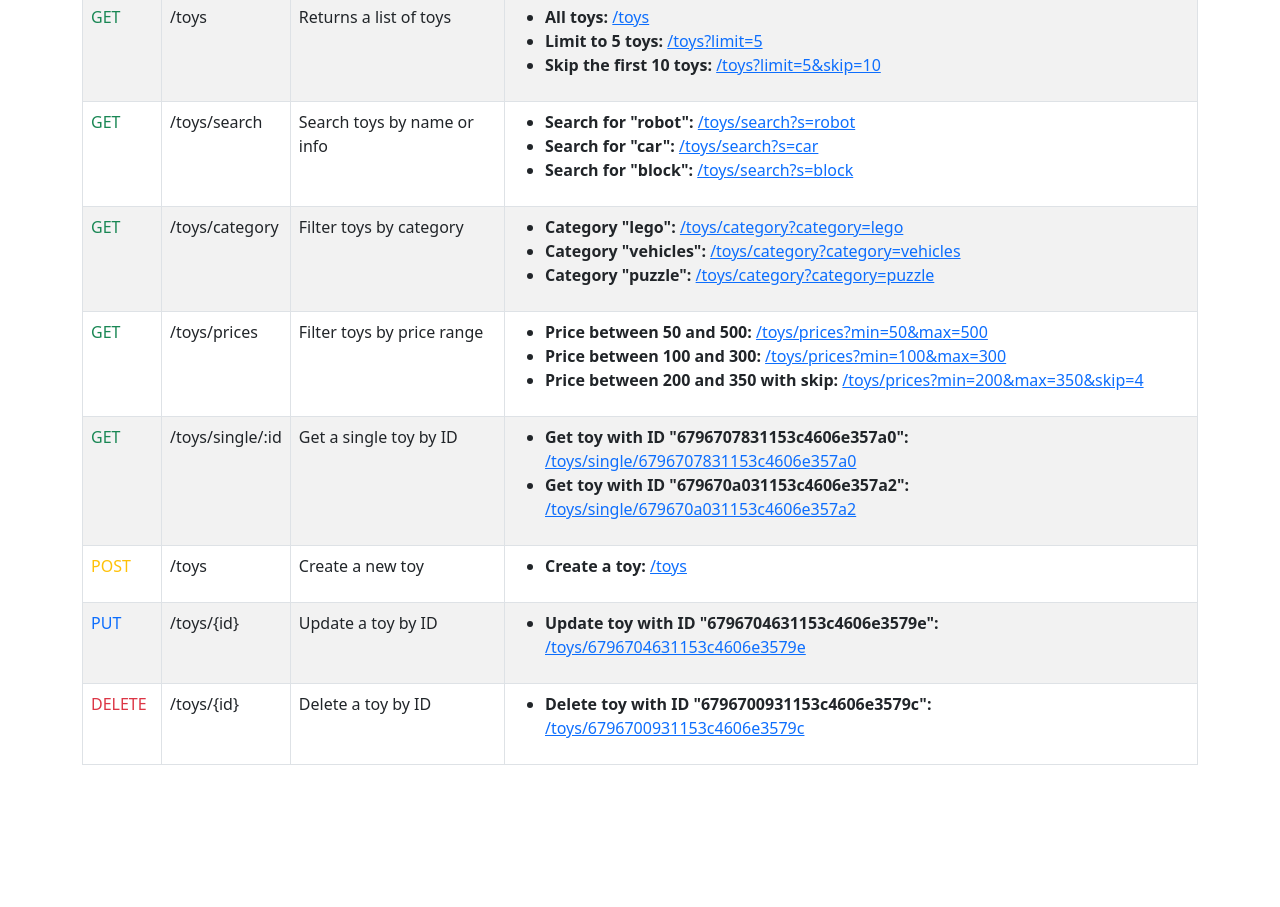
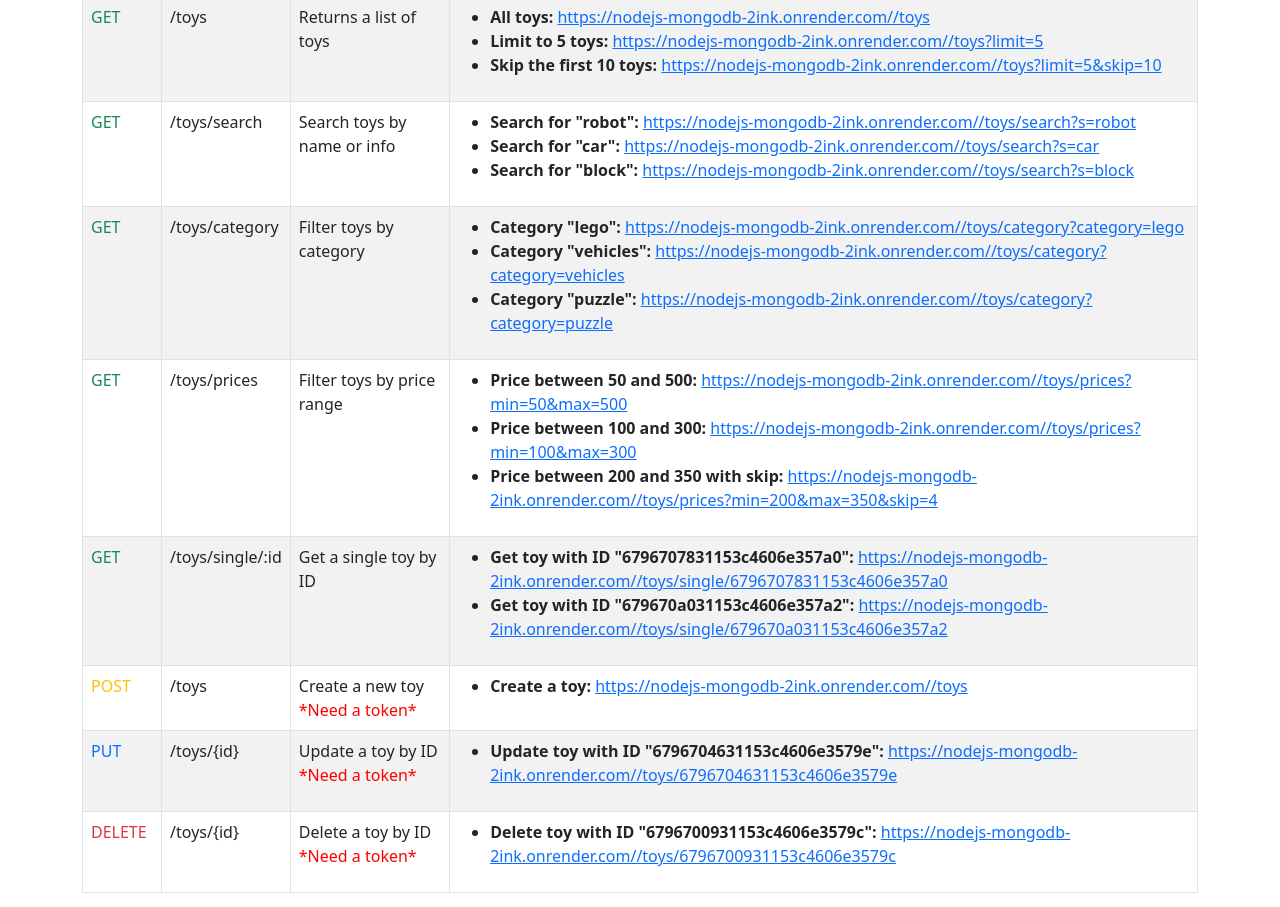
Before and after one commit to kfirmoscovich1/NodeExam, a website: page public/index.html in a window 1280 px wide. Shown: the part 211-1118 px from the top of the page. Before the commit the page ends 992 px from the top, so only its background shows below. Drawn offline with nearby package versions, Linux system fonts and the light colour scheme.

Commit message:
Add files via upload

```diff
--- a/public/index.html
+++ b/public/index.html
@@ -28,9 +28,9 @@
           <td>Returns a list of toys</td>
           <td>
             <ul>
-              <li><strong>All toys:</strong> <a href="/toys" target="_blank">/toys</a></li>
-              <li><strong>Limit to 5 toys:</strong> <a href="/toys?limit=5" target="_blank">/toys?limit=5</a></li>
-              <li><strong>Skip the first 10 toys:</strong> <a href="/toys?limit=5&skip=10" target="_blank">/toys?limit=5&skip=10</a></li>
+              <li><strong>All toys:</strong> <a href="/toys" target="_blank">https://nodejs-mongodb-2ink.onrender.com//toys</a></li>
+              <li><strong>Limit to 5 toys:</strong> <a href="/toys?limit=5" target="_blank">https://nodejs-mongodb-2ink.onrender.com//toys?limit=5</a></li>
+              <li><strong>Skip the first 10 toys:</strong> <a href="/toys?limit=5&skip=10" target="_blank">https://nodejs-mongodb-2ink.onrender.com//toys?limit=5&skip=10</a></li>
             </ul>
           </td>
         </tr>
@@ -41,9 +41,9 @@
           <td>Search toys by name or info</td>
           <td>
             <ul>
-              <li><strong>Search for "robot":</strong> <a href="/toys/search?s=robot" target="_blank">/toys/search?s=robot</a></li>
-              <li><strong>Search for "car":</strong> <a href="/toys/search?s=car" target="_blank">/toys/search?s=car</a></li>
-              <li><strong>Search for "block":</strong> <a href="/toys/search?s=block" target="_blank">/toys/search?s=block</a></li>
+              <li><strong>Search for "robot":</strong> <a href="/toys/search?s=robot" target="_blank">https://nodejs-mongodb-2ink.onrender.com//toys/search?s=robot</a></li>
+              <li><strong>Search for "car":</strong> <a href="/toys/search?s=car" target="_blank">https://nodejs-mongodb-2ink.onrender.com//toys/search?s=car</a></li>
+              <li><strong>Search for "block":</strong> <a href="/toys/search?s=block" target="_blank">https://nodejs-mongodb-2ink.onrender.com//toys/search?s=block</a></li>
             </ul>
           </td>
         </tr>
@@ -54,9 +54,9 @@
           <td>Filter toys by category</td>
           <td>
             <ul>
-              <li><strong>Category "lego":</strong> <a href="/toys/category?category=lego" target="_blank">/toys/category?category=lego</a></li>
-              <li><strong>Category "vehicles":</strong> <a href="/toys/category?category=vehicles" target="_blank">/toys/category?category=vehicles</a></li>
-              <li><strong>Category "puzzle":</strong> <a href="/toys/category?category=puzzle" target="_blank">/toys/category?category=puzzle</a></li>
+              <li><strong>Category "lego":</strong> <a href="/toys/category?category=lego" target="_blank">https://nodejs-mongodb-2ink.onrender.com//toys/category?category=lego</a></li>
+              <li><strong>Category "vehicles":</strong> <a href="/toys/category?category=vehicles" target="_blank">https://nodejs-mongodb-2ink.onrender.com//toys/category?category=vehicles</a></li>
+              <li><strong>Category "puzzle":</strong> <a href="/toys/category?category=puzzle" target="_blank">https://nodejs-mongodb-2ink.onrender.com//toys/category?category=puzzle</a></li>
             </ul>
           </td>
         </tr>
@@ -67,9 +67,9 @@
           <td>Filter toys by price range</td>
           <td>
             <ul>
-              <li><strong>Price between 50 and 500:</strong> <a href="/toys/prices?min=50&max=500" target="_blank">/toys/prices?min=50&max=500</a></li>
-              <li><strong>Price between 100 and 300:</strong> <a href="/toys/prices?min=100&max=300" target="_blank">/toys/prices?min=100&max=300</a></li>
-              <li><strong>Price between 200 and 350 with skip:</strong> <a href="/toys/prices?min=200&max=350&skip=4" target="_blank">/toys/prices?min=200&max=350&skip=4</a></li>
+              <li><strong>Price between 50 and 500:</strong> <a href="/toys/prices?min=50&max=500" target="_blank">https://nodejs-mongodb-2ink.onrender.com//toys/prices?min=50&max=500</a></li>
+              <li><strong>Price between 100 and 300:</strong> <a href="/toys/prices?min=100&max=300" target="_blank">https://nodejs-mongodb-2ink.onrender.com//toys/prices?min=100&max=300</a></li>
+              <li><strong>Price between 200 and 350 with skip:</strong> <a href="/toys/prices?min=200&max=350&skip=4" target="_blank">https://nodejs-mongodb-2ink.onrender.com//toys/prices?min=200&max=350&skip=4</a></li>
             </ul>
           </td>
         </tr>
@@ -80,8 +80,8 @@
           <td>Get a single toy by ID</td>
           <td>
             <ul>
-              <li><strong>Get toy with ID "6796707831153c4606e357a0":</strong> <a href="/toys/single/6796707831153c4606e357a0" target="_blank">/toys/single/6796707831153c4606e357a0</a></li>
-              <li><strong>Get toy with ID "679670a031153c4606e357a2":</strong> <a href="/toys/single/679670a031153c4606e357a2" target="_blank">/toys/single/679670a031153c4606e357a2</a></li>
+              <li><strong>Get toy with ID "6796707831153c4606e357a0":</strong> <a href="/toys/single/6796707831153c4606e357a0" target="_blank">https://nodejs-mongodb-2ink.onrender.com//toys/single/6796707831153c4606e357a0</a></li>
+              <li><strong>Get toy with ID "679670a031153c4606e357a2":</strong> <a href="/toys/single/679670a031153c4606e357a2" target="_blank">https://nodejs-mongodb-2ink.onrender.com//toys/single/679670a031153c4606e357a2</a></li>
             </ul>
           </td>
         </tr>
@@ -89,10 +89,10 @@
         <tr>
           <td class="text-warning">POST</td>
           <td>/toys</td>
-          <td>Create a new toy</td>
+          <td>Create a new toy<br><span style="color: red;">*Need a token*</span></td>
           <td>
             <ul>
-              <li><strong>Create a toy:</strong> <a href="/toys" target="_blank">/toys</a></li>
+              <li><strong>Create a toy:</strong> <a href="/toys" target="_blank">https://nodejs-mongodb-2ink.onrender.com//toys</a></li>
             </ul>
           </td>
         </tr>
@@ -100,11 +100,11 @@
         <tr>
           <td class="text-primary">PUT</td>
           <td>/toys/{id}</td>
-          <td>Update a toy by ID</td>
+          <td>Update a toy by ID<br><span style="color: red;">*Need a token*</span></td>
           <td>
             <ul>
               <li><strong>Update toy with ID "6796704631153c4606e3579e":</strong>
-              <a href="/toys/6796704631153c4606e3579e" target="_blank">/toys/6796704631153c4606e3579e</a></li>
+              <a href="/toys/6796704631153c4606e3579e" target="_blank">https://nodejs-mongodb-2ink.onrender.com//toys/6796704631153c4606e3579e</a></li>
             </ul>
           </td>
         </tr>
@@ -112,11 +112,11 @@
         <tr>
           <td class="text-danger">DELETE</td>
           <td>/toys/{id}</td>
-          <td>Delete a toy by ID</td>
+          <td>Delete a toy by ID<br><span style="color: red;">*Need a token*</span></td>
           <td>
             <ul>
               <li><strong>Delete toy with ID "6796700931153c4606e3579c":</strong>
-              <a href="/toys/6796700931153c4606e3579c" target="_blank">/toys/6796700931153c4606e3579c</a></li>
+              <a href="/toys/6796700931153c4606e3579c" target="_blank">https://nodejs-mongodb-2ink.onrender.com//toys/6796700931153c4606e3579c</a></li>
             </ul>
           </td>
         </tr>
```
